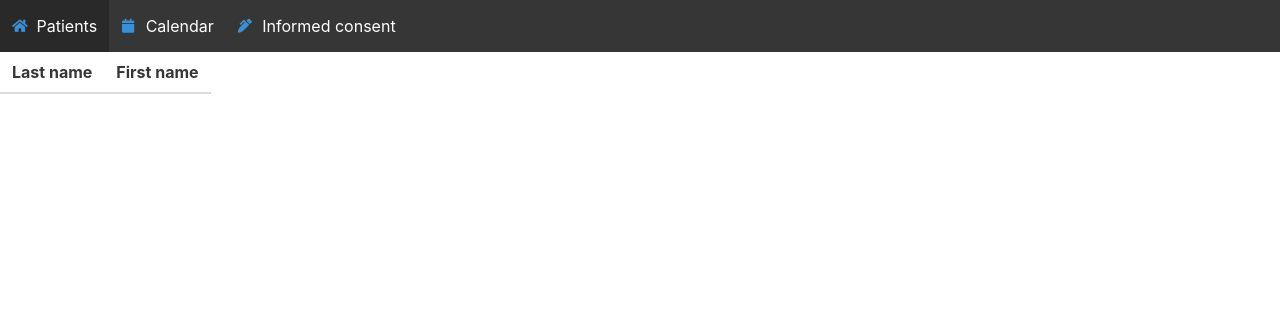
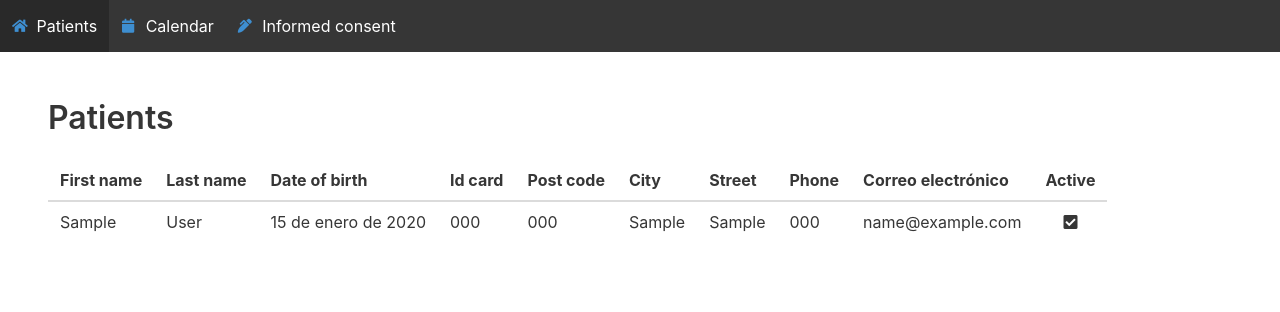
Before and after one commit to navegotel/fisiomate, a Django app: page / in a window 1280 px wide. Shown: the top 312 px of the page. Run offline with Django 4.2, Linux system fonts and the light colour scheme; tables that the repository leaves empty hold one stand-in row (values such as "Sample post"); lists and menus that the app fills with data are empty; parts of the project's set-up code (start-up, migrations or seed data) failed here and were passed over; some libraries are stand-ins or nearby versions.

Commit message:
session 1:30

```diff
--- a/fisiocore/models.py
+++ b/fisiocore/models.py
@@ -22,21 +22,22 @@
     creation_date = models.DateField(_("Creation date"), auto_now_add=True)
     last_update = models.DateField(_("Last update"), auto_now=True)
     first_name = models.CharField(_("First name"), max_length=50)
-    second_name = models.CharField(_("Last name"), max_length=50)
+    last_name = models.CharField(_("Last name"), max_length=50)
     date_of_birth = models.DateField(_("Date of birth"))
     city = models.CharField(_("City"), max_length=50)
     post_code = models.CharField(_("Post code"), max_length=10)
     street = models.CharField(_("Street"), max_length=100)
-    email = models.EmailField(_("Email"))
-    phone = models.CharField(_("Phone"), max_length=20)
-    id_card_number = models.CharField(_("Id card"), max_length=20)
-    ss_number = models.CharField(_("Social security number"), max_length=20)
-    ss_country = models.CharField(_("Social security country"), max_length=2)
-    ss_issue_date = models.DateField(_("Social security date of issue"))
-    ss_expiry_date = models.DateField(_("Social security expiry date"))
+    email = models.EmailField(_("Email"), blank=True, null=True)
+    phone = models.CharField(_("Phone"), max_length=20, blank=True, null=True)
+    id_card_number = models.CharField(_("Id card"), max_length=20, blank=True, null=True)
+    ss_number = models.CharField(_("Social security number"), max_length=20, blank=True, null=True)
+    ss_country = models.CharField(_("Social security country"), max_length=2, blank=True, null=True)
+    ss_issue_date = models.DateField(_("Social security date of issue"), blank=True, null=True)
+    ss_expiry_date = models.DateField(_("Social security expiry date"), blank=True, null=True)
+    in_treatment = models.BooleanField(_("In treatment"))
 
     def __str__(self):
-        return "{0}, {1}".format(self.second_name, self.first_name)
+        return "{0}, {1}".format(self.last_name, self.first_name)
 
 class Anamnesis(models.Model):
     user = models.ForeignKey(User, on_delete=models.CASCADE)
--- a/fisiocore/templates/fisiocore/patients.html
+++ b/fisiocore/templates/fisiocore/patients.html
@@ -3,18 +3,47 @@
 {% load i18n %}
 {% load markdownify %}
 {% block main %}
+<section class="section">
+    <h1 class="title">{{title}}</h1>
     <table class="table">
         <thead>
             <tr>
+                <th>{% translate "First name" %}</th>
                 <th>{% translate "Last name" %}</th>
-            <th>{% translate "First name" %}</th>
+                <th class="is-hidden-mobile">{% translate "Date of birth" %}</th>
+                <th class="is-hidden-mobile">{% translate "Id card" %}</th>
+                <th class="is-hidden-mobile">{% translate "Post code" %}</th>
+                <th>{% translate "City" %}</th>
+                <th class="is-hidden-mobile">{% translate "Street" %}</th>
+                <th>{% translate "Phone" %}</th>
+                <th class="is-hidden-mobile">{% translate "Email" %}</th>
+                <th>{% translate "Active" %}</th>
             </tr>
         </thead>
         <tbody>
+            {% for patient in patients %}
             <tr>
-            <td></td>
-            <td></td>
+                <td>{{patient.first_name}}</td>
+                <td>{{patient.last_name}}</td>
+                <td class="is-hidden-mobile" >{{patient.date_of_birth}}</td>
+                <td class="is-hidden-mobile">{{patient.id_card_number}}</td>
+                <td class="is-hidden-mobile">{{patient.post_code}}</td>
+                <td>{{patient.city}}</td>
+                <td class="is-hidden-mobile">{{patient.street}}</td>
+                <td>{{patient.phone}}</td>
+                <td class="is-hidden-mobile">{{patient.email}}</td>
+                <td class="has-text-centered">
+                    <span class="icon">
+                        {% if patient.in_treatment %}
+                            <i class="fas fa-check-square"></i>
+                        {% else %}
+                            <i class="fas fa-square"></i>
+                        {% endif %}
+                    </span>
+                </td>
             </tr>
+            {% endfor %}
         </tbody>
     </table>
+</section>
 {% endblock %}
--- a/fisiocore/views.py
+++ b/fisiocore/views.py
@@ -1,5 +1,6 @@
 from django.shortcuts import render
 from django.utils.translation import gettext as _
+from .models import Patient
 
 MAIN_MENU_ITEMS = [
     (_("Patients"), "fisiocore:patients", "fa-home"),
@@ -14,8 +15,11 @@
 
 
 def patients(request):
+    patients = Patient.objects.all()
     context = {
-        'main_menu_items': MAIN_MENU_ITEMS
+        'title': _("Patients"),
+        'main_menu_items': MAIN_MENU_ITEMS,
+        'patients': patients
     }
     return render(request, 'fisiocore/patients.html', context)
 
--- a/templates/base.html
+++ b/templates/base.html
@@ -5,7 +5,13 @@
             <meta charset="utf-8">
             <meta content="width=device-width, initial-scale=1" name="viewport">
             <title>
-                {% block title %}Fisiomate{% endblock %}
+                {% block title %}
+                    {% if title %}
+                        {{title}}
+                    {% else %}
+                        Fisiomate
+                    {% endif %}
+                {% endblock %}
             </title>
             <link href="{% static 'fisiocore/css/fontawesome/css/all.css' %}" rel="stylesheet">
             <link href="{% static 'fisiocore/css/bulma/css/bulma.min.css' %}" rel="stylesheet">
@@ -37,7 +43,9 @@
             {% endif %}
         {% endblock %}
         {% block main %}
-
+            <section class="section">
+                <h1 class="title">{{title}}</h1>
+            </section>
         {% endblock %}
     <script>
     document.addEventListener('DOMContentLoaded', () => {
```
Lines whose indentation alone changed are shown as unchanged.
